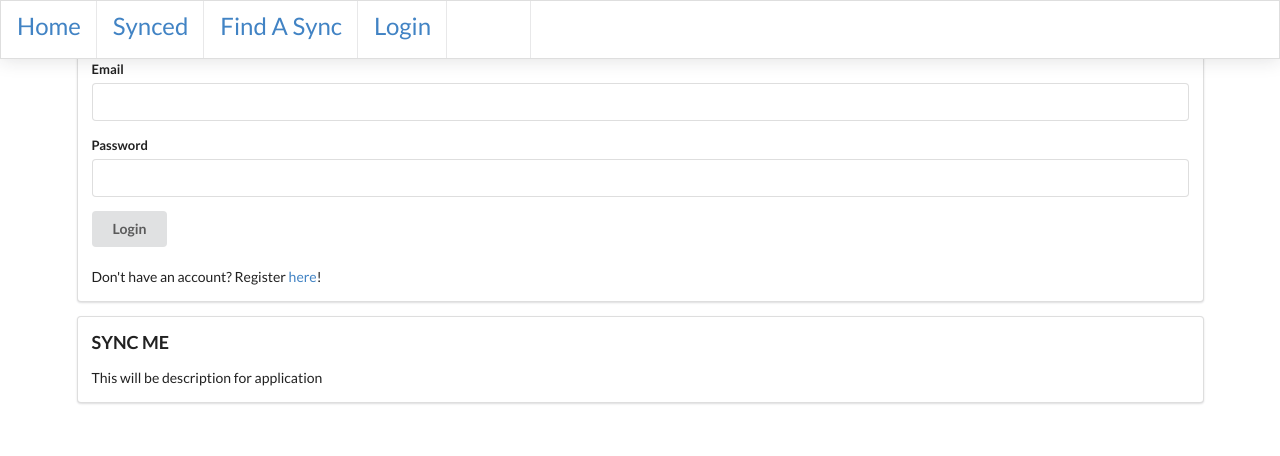
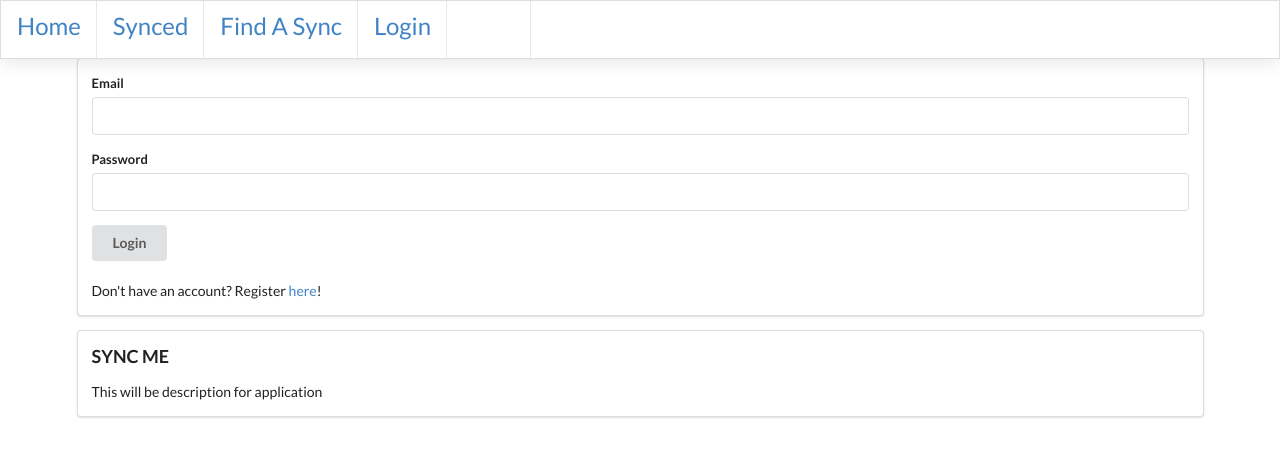
Before and after one commit to ang-lam/sync_me, a React (Create React App) app: page / in a window 1280 px wide. Shown: the top 456 px of the page. Built offline with nearby package versions, Linux system fonts and the light colour scheme; no server answers.

Commit message:
added padding

```diff
--- a/src/components/NavBar.js
+++ b/src/components/NavBar.js
@@ -17,7 +17,7 @@ class NavBar extends Component {
 
     render(){
         return (
-            <div className="ui segment">
+            <div className="ui segment padded">
                 <div className="ui top visible horizontal sidebar labeled icon menu">
                     <div className="item">
                         <div className="home icon">
```
